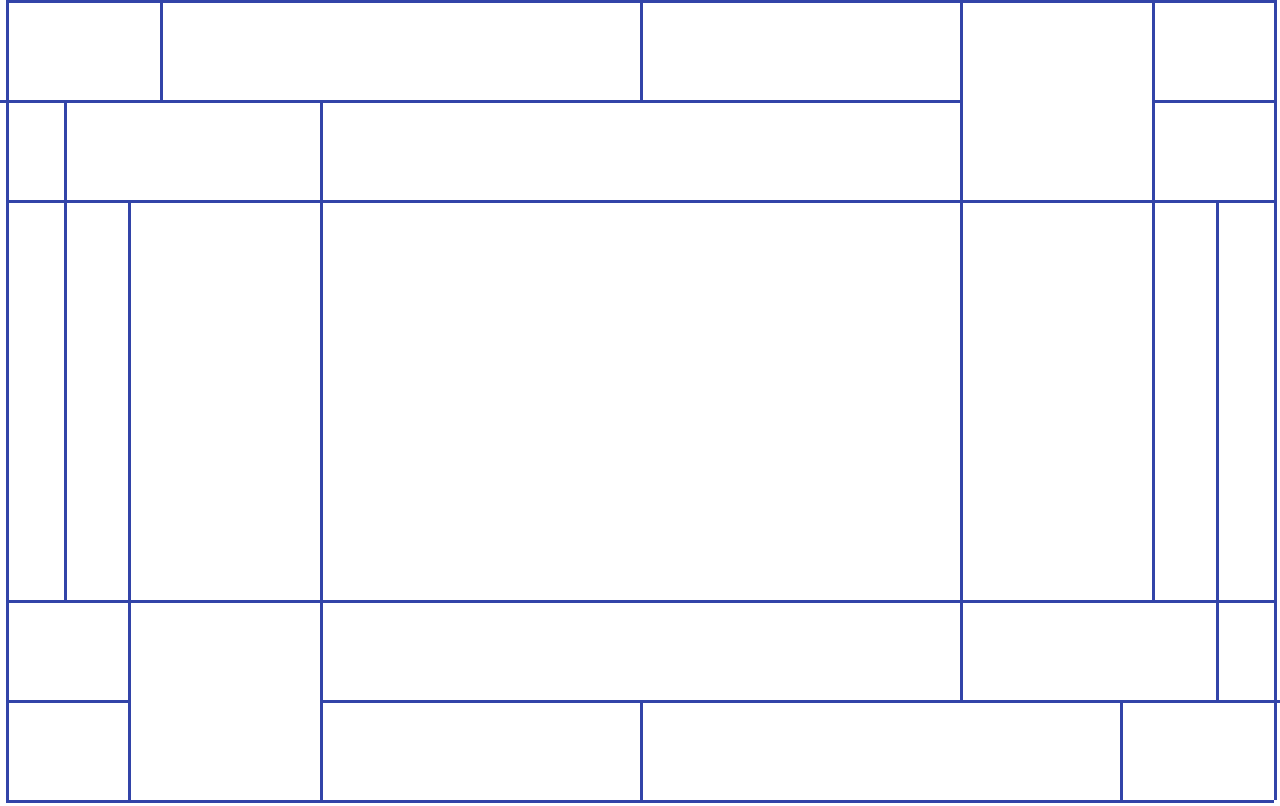
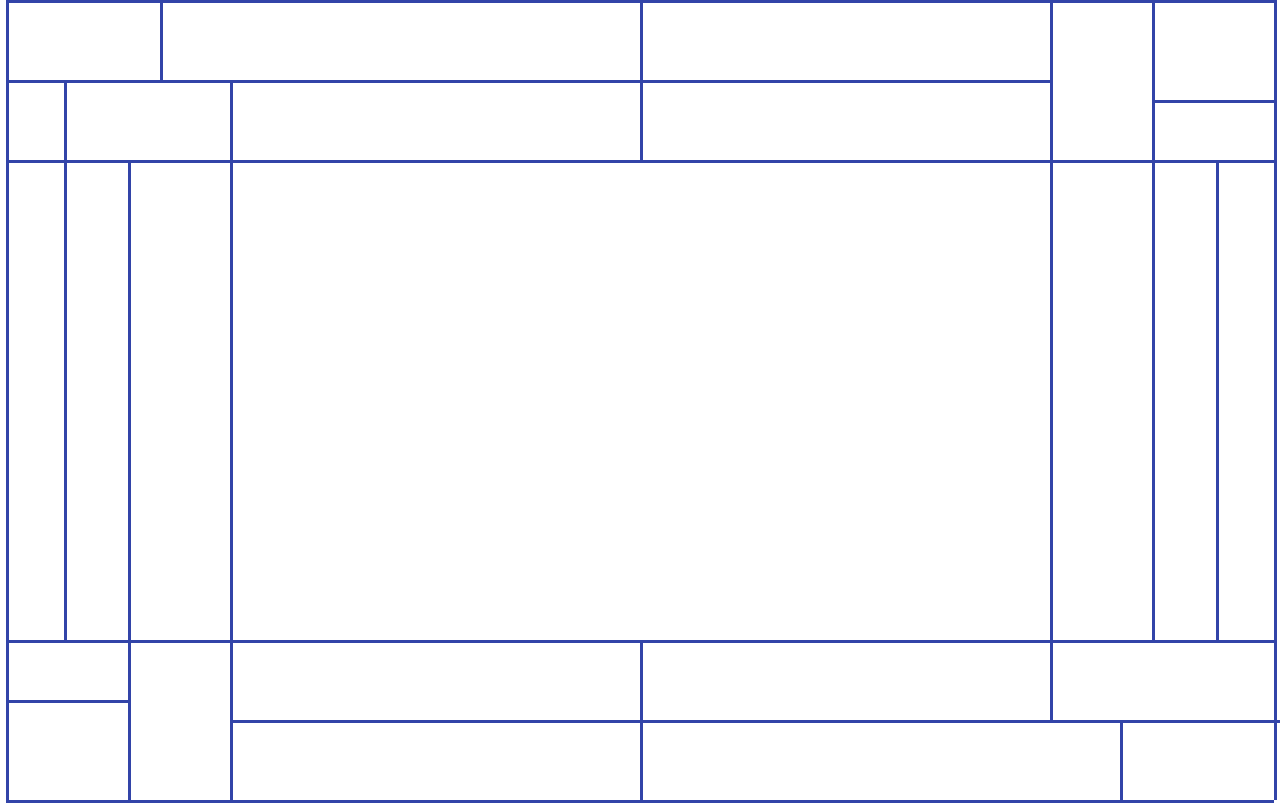
Before and after one commit to mjchin1/WebPageSamples, a React (Vite) app in the folder client/: page /maze in a window 1280 px wide. Built offline with nearby package versions, Linux system fonts and the light colour scheme; a web font is replaced by a local one.

Commit message:
updating line spacing in animation

```diff
--- a/client/src/index.css
+++ b/client/src/index.css
@@ -162,48 +162,48 @@ img {
   animation: lineSlideUp 5s;
 }
 .verticalLine2 {
-  height: 62.5vh;
+  height: 70vh;
   position: absolute;
   left: 5vw;
-  top: 12.5vh;
+  top: 10vh;
   border-left: solid;
   animation: lineSlideUp 5s;
 }
 .verticalLine3{
-  height: 75vh;
+  height: 80vh;
   position: absolute;
   left: 10vw;
-  top: 25vh;
+  top: 20vh;
   border-left: solid;
   animation: lineSlideUp 5s;
 }
 
 .verticalLine4 {
-  height: 87.5vh;
-  position: absolute;
-  left: 25vw;
-  top: 12.5vh;
+  height: 90vh;
+  position: absolute;
+  left: 18vw;
+  top: 10vh;
   border-left: solid;
   animation: lineSlideDown 5s;
 }
 .verticalLine5 {
-  height: 12.5vh;
+  height: 20vh;
   position: absolute;
   left: 50vw;
   border-left: solid;
-  animation: lineSlideUp 5s;
+  animation: lineSlideDown 5s;
 }
 .verticalLine6 {
-  height: 87.5vh;
-  position: absolute;
-  left: 75vw;
+  height: 90vh;
+  position: absolute;
+  left: 82vw;
   top: 12.5;
   border-left: solid;
   animation: lineSlideDown 5s;
 }
 
 .verticalLine7 {
-  height: 75vh;
+  height: 80vh;
   position: absolute;
   left: 90vw;
   border-left: solid;
@@ -211,10 +211,10 @@ img {
 }
 
 .verticalLine8 {
-  height: 62.5vh;
+  height: 60vh;
   position: absolute;
   left: 95vw;
-  top: 25vh;
+  top: 20vh;
   border-left: solid;
   animation: lineSlideUp 5s;
 }
@@ -228,16 +228,16 @@ img {
 }
 
 .verticalLine10 {
-  height: 12.5vh;
+  height: 20vh;
   position: absolute;
   left: 50vw;
-  top: 87.5vh;
+  top: 80vh;
   border-left: solid;
   animation: lineSlideUp 5s;
 }
 
 .verticalLine11 {
-  height: 12.5vh;
+  height: 10vh;
   position: absolute;
   left: 12.5vw;
   top: 0vh;
@@ -246,10 +246,10 @@ img {
 }
 
 .verticalLine12 {
-  height: 12.5vh;
+  height: 10vh;
   position: absolute;
   left: 87.5vw;
-  top: 87.5vh;
+  top: 90vh;
   border-left: solid;
   animation: lineSlideUp 5s;
 }
@@ -265,10 +265,10 @@ img {
   animation: lineSlideLeft 5s;
 }
 .horizontalLine2 {
-  width: 75vw;
-  position: absolute;
-  top: 12.5vh;
-  left: 0vw;
+  width: 81.5vw;
+  position: absolute;
+  top: 10vh;
+  left: .5vw;
   border-bottom: solid;
   animation: lineSlideRight 5s;
 }
@@ -284,7 +284,7 @@ img {
 .horizontalLine3 {
   width: 99vw;
   position: absolute;
-  top: 25vh;
+  top: 20vh;
   border-bottom: solid;
   animation: lineSlideLeft 5s;
 }
@@ -292,7 +292,7 @@ img {
 .horizontalLine4 {
   width: 99vw;
   position: absolute;
-  top: 75vh;
+  top: 80vh;
   border-bottom: solid;
   animation: lineSlideRight 5s;
 }
@@ -307,10 +307,10 @@ img {
 }
 
 .horizontalLine5 {
-  width: 75vw;
-  position: absolute;
-  top: 87.5vh;
-  left: 25vw;
+  width: 82vw;
+  position: absolute;
+  top: 90vh;
+  left: 18vw;
   border-bottom: solid;
   animation: lineSlideLeft 5s;
 }
```
